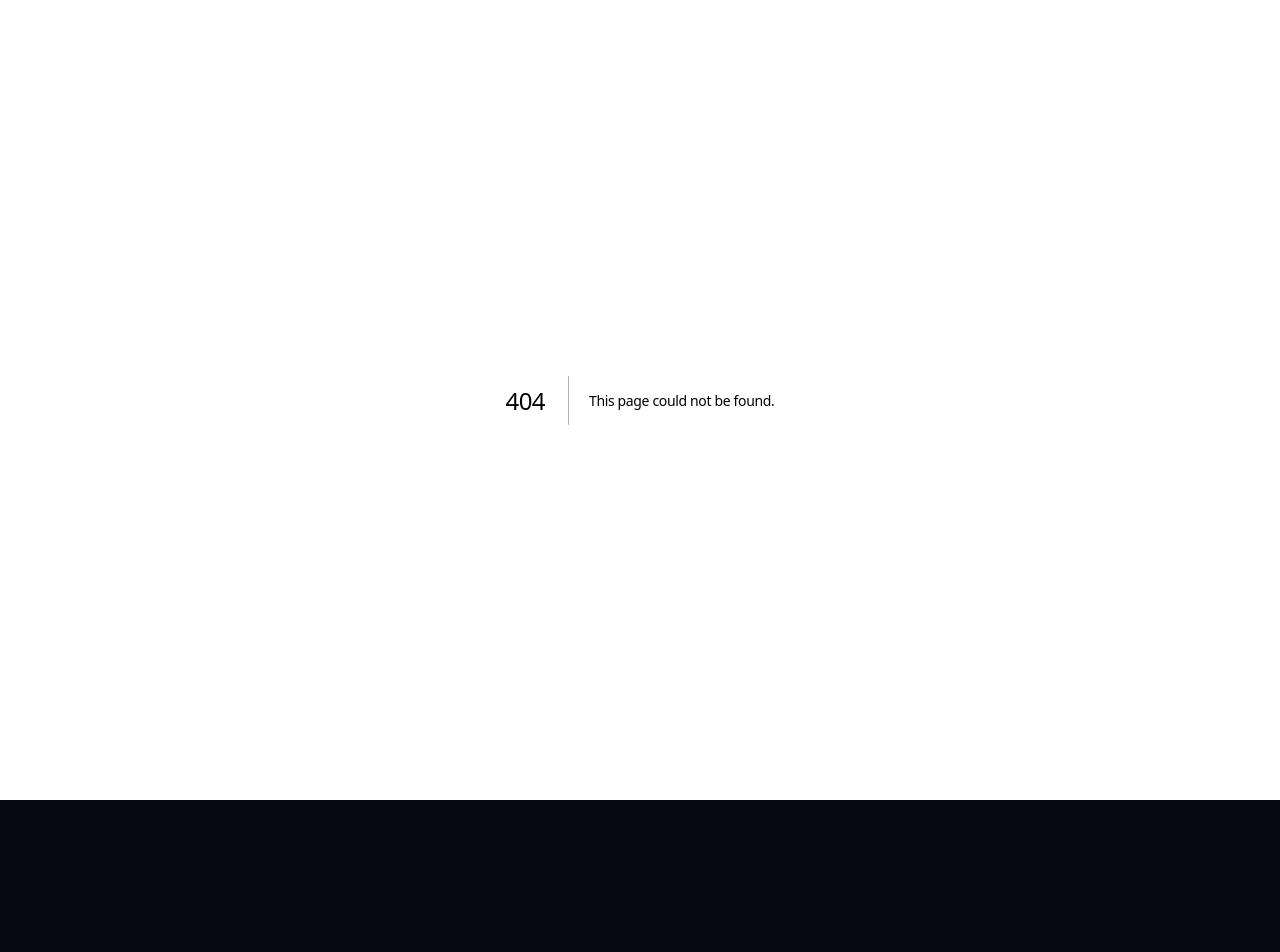
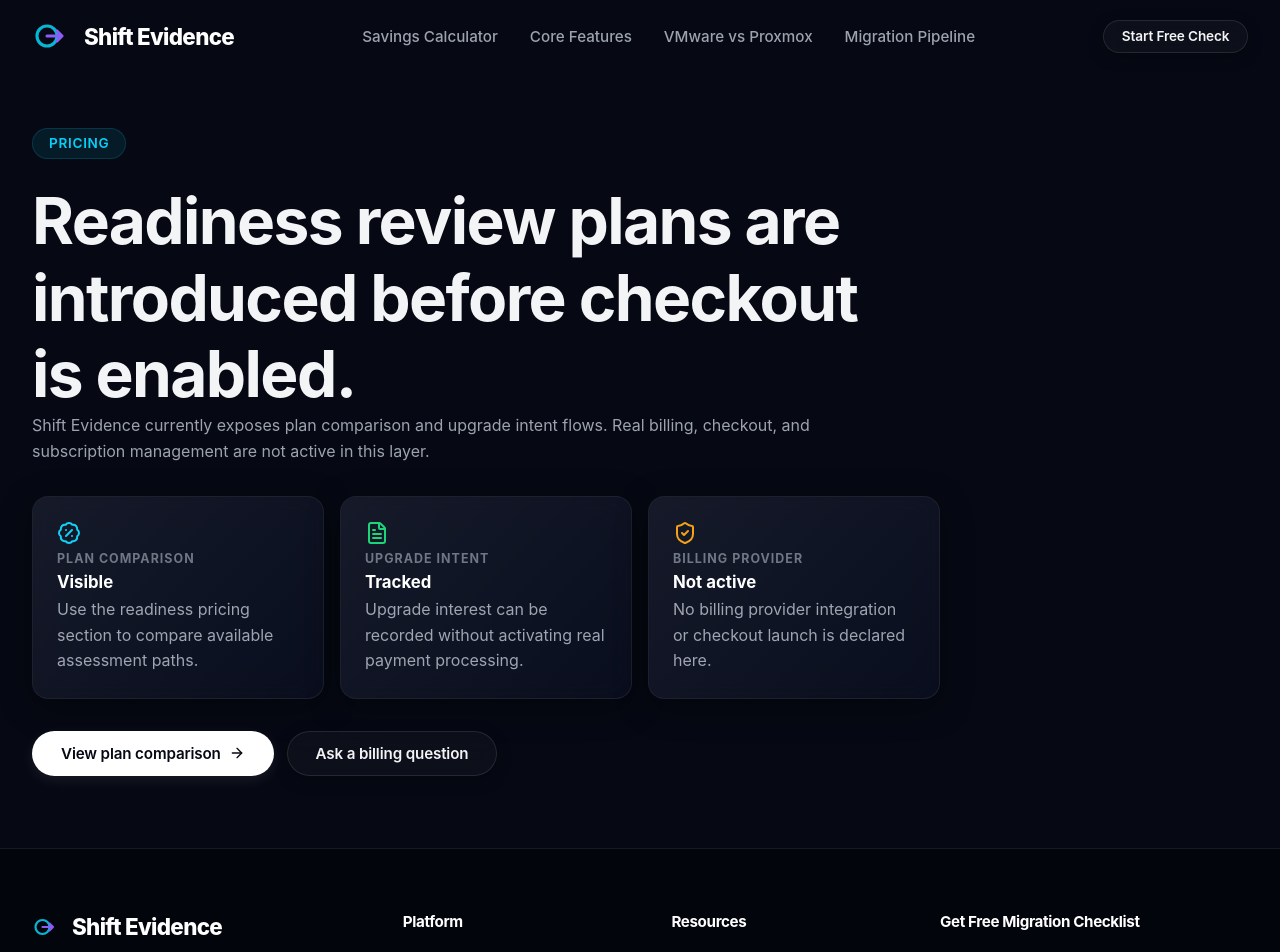
Before and after one commit to onediegopr/ShiftEvidence, a Next.js app: page /pricing in a window 1280 px wide. Before the commit this address had no page. Shown: the top 952 px of the page. Before the commit the page ends 800 px from the top, so only its background shows below. Built offline with nearby package versions, Linux system fonts and the light colour scheme.

Commit message:
fix: stabilize trust support layer before push

```diff
--- /dev/null
+++ b/src/app/pricing/page.tsx
@@ -0,0 +1,61 @@
+import type { Metadata } from "next";
+import Link from "next/link";
+import { ArrowRight, BadgePercent, FileText, ShieldCheck } from "lucide-react";
+import Navbar from "../../components/Navbar";
+import Footer from "../../components/Footer";
+
+export const metadata: Metadata = {
+  title: "Pricing | Shift Evidence",
+  description: "Shift Evidence pricing overview and readiness plan entry points.",
+};
+
+export default function PricingPage() {
+  return (
+    <>
+      <Navbar />
+      <main>
+        <section className="section" style={{ paddingTop: "8rem" }}>
+          <div className="container">
+            <div className="section-header" style={{ textAlign: "left", maxWidth: "860px" }}>
+              <span className="badge badge-cyan">Pricing</span>
+              <h1>Readiness review plans are introduced before checkout is enabled.</h1>
+              <p>
+                Shift Evidence currently exposes plan comparison and upgrade intent flows. Real billing,
+                checkout, and subscription management are not active in this layer.
+              </p>
+            </div>
+            <div className="assessment-summary-grid" style={{ marginTop: "2rem" }}>
+              <article className="glass-card assessment-summary-card">
+                <BadgePercent size={24} className="text-cyan" />
+                <span className="assessment-summary-label">Plan comparison</span>
+                <strong>Visible</strong>
+                <p>Use the readiness pricing section to compare available assessment paths.</p>
+              </article>
+              <article className="glass-card assessment-summary-card">
+                <FileText size={24} className="text-emerald" />
+                <span className="assessment-summary-label">Upgrade intent</span>
+                <strong>Tracked</strong>
+                <p>Upgrade interest can be recorded without activating real payment processing.</p>
+              </article>
+              <article className="glass-card assessment-summary-card">
+                <ShieldCheck size={24} style={{ color: "#f59e0b" }} />
+                <span className="assessment-summary-label">Billing provider</span>
+                <strong>Not active</strong>
+                <p>No billing provider integration or checkout launch is declared here.</p>
+              </article>
+            </div>
+            <div className="assessment-inline-actions" style={{ marginTop: "2rem" }}>
+              <Link href="/shiftreadiness#pricing" className="btn btn-primary btn-glow">
+                View plan comparison <ArrowRight size={16} />
+              </Link>
+              <Link href="/support?category=billing_question" className="btn btn-secondary">
+                Ask a billing question
+              </Link>
+            </div>
+          </div>
+        </section>
+      </main>
+      <Footer />
+    </>
+  );
+}
--- a/src/app/support/page.tsx
+++ b/src/app/support/page.tsx
@@ -106,9 +106,9 @@ export default async function SupportPage({ searchParams }: SupportPageProps) {
                   <p>Use the form for normal requests or email the relevant inbox for routing.</p>
                 </div>
                 <ul className="assessment-bullet-list">
-                  <li><Mail size={14} /> General support: {SUPPORT_CONTACTS.general}</li>
-                  <li><Lock size={14} /> Security: {SUPPORT_CONTACTS.security}</li>
-                  <li><ShieldCheck size={14} /> Privacy: {SUPPORT_CONTACTS.privacy}</li>
+                  <li><Mail size={14} /> General inquiries: {SUPPORT_CONTACTS.info}</li>
+                  <li><Lock size={14} /> Support: {SUPPORT_CONTACTS.support}</li>
+                  <li><ShieldCheck size={14} /> Billing questions: {SUPPORT_CONTACTS.billing}</li>
                   <li id="partners"><LifeBuoy size={14} /> Partners: {SUPPORT_CONTACTS.partners}</li>
                 </ul>
                 <p className="assessment-inline-note">
--- a/src/components/Footer.tsx
+++ b/src/components/Footer.tsx
@@ -71,10 +71,10 @@ export default function Footer() {
                 <a href="#features">Core Features</a>
               </li>
               <li>
-                <a href="/shiftreadiness#pricing">Pricing</a>
+                <a href="/pricing">Pricing</a>
               </li>
               <li>
-                <a href="/support#security">Security</a>
+                <a href="/security">Security</a>
               </li>
             </ul>
           </div>
@@ -89,7 +89,7 @@ export default function Footer() {
                 <a href="/support">Support</a>
               </li>
               <li>
-                <a href="/support#partners">Partners</a>
+                <a href="/partners">Partners</a>
               </li>
               <li>
                 <a href="/contact">Contact</a>
```
Also changed, not shown: src/app/partners/page.tsx (added, +61 -0 lines), src/app/security/page.tsx (added, +61 -0 lines), src/server/support/supportRequestService.ts (+4 -4 lines), 1 other file (tests, documents, lock files or other folders).
